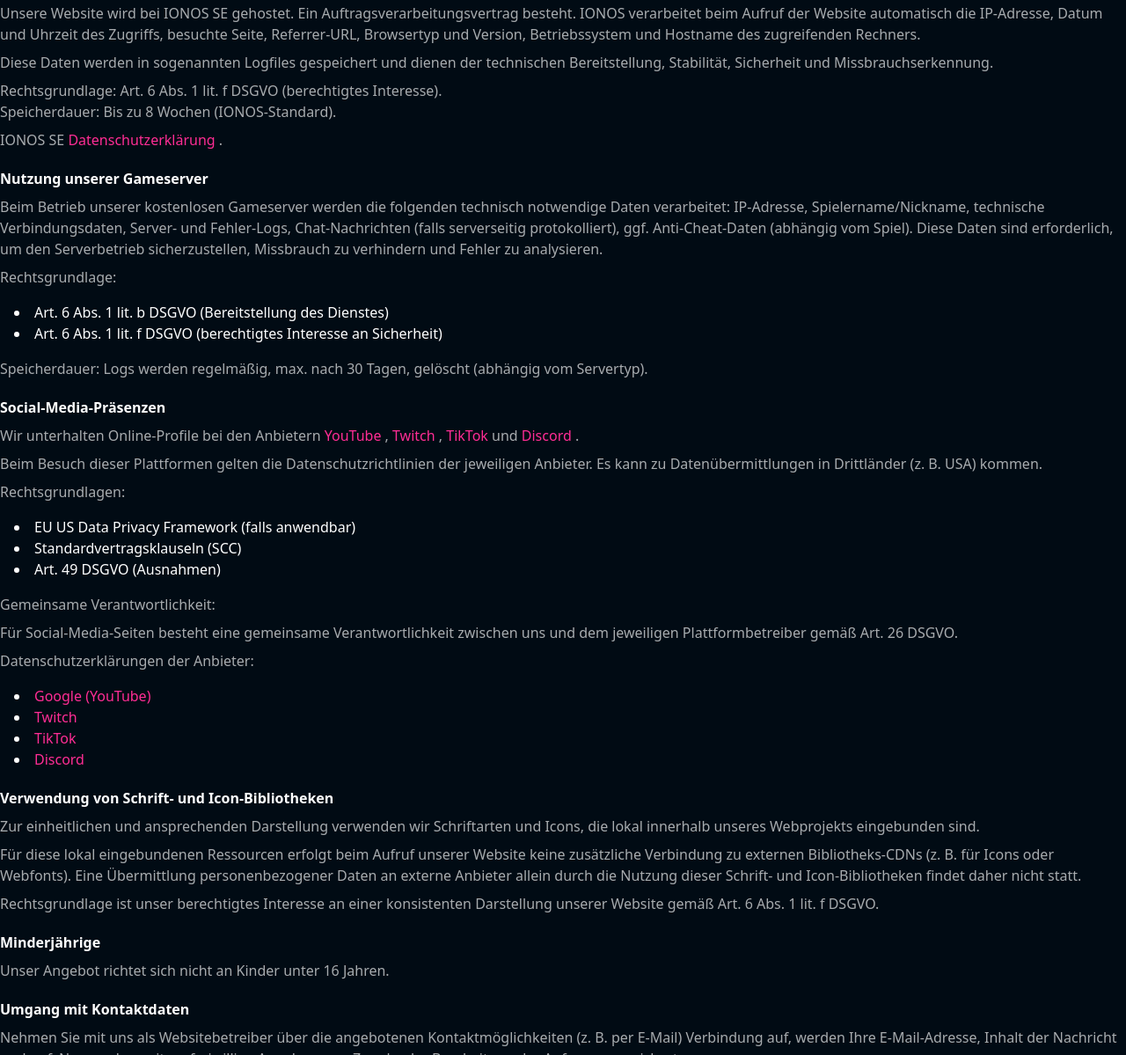
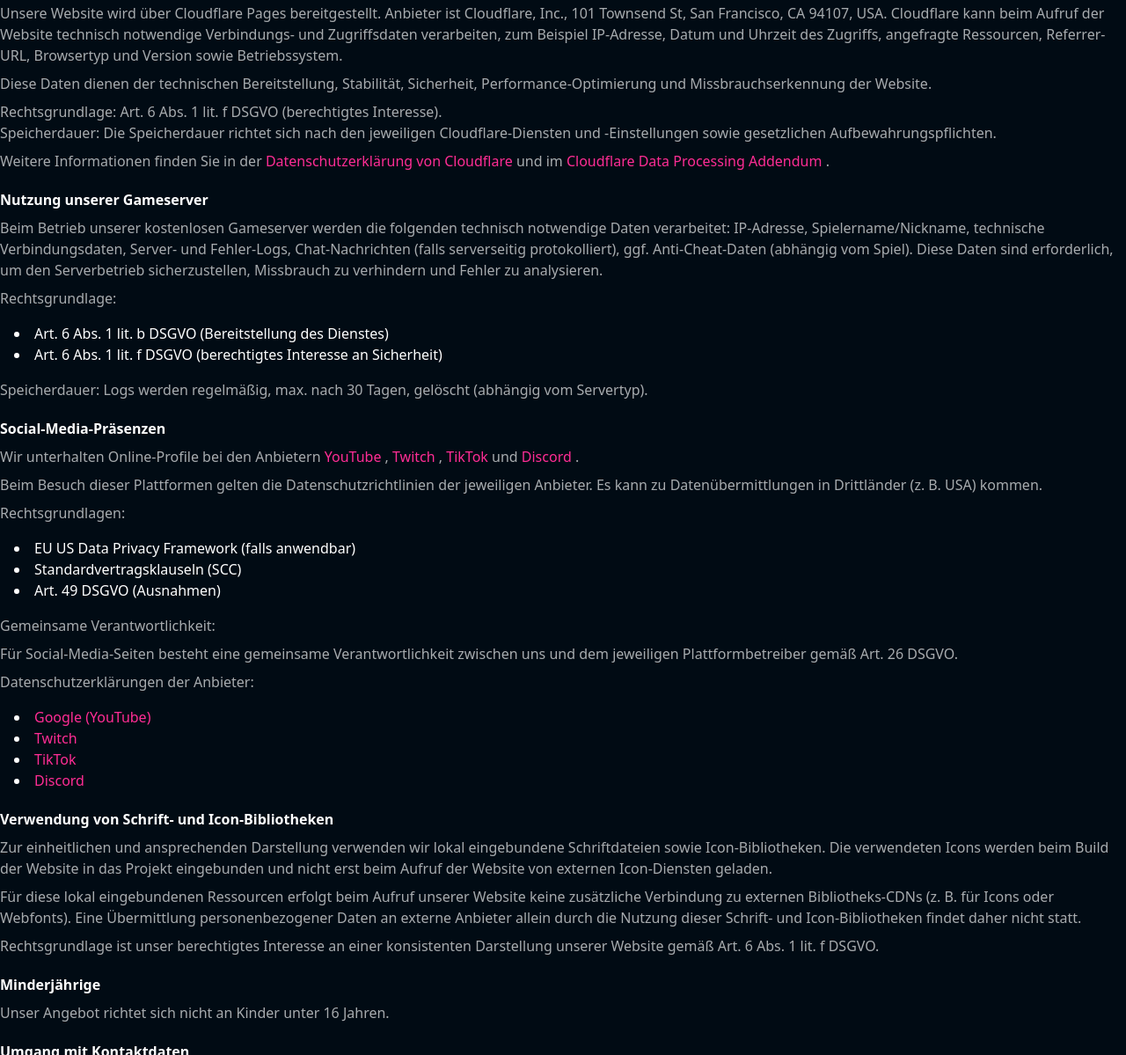
Before and after one commit to GAMINGGILDE/GAMING-GILDE-Web, an Astro site: page /datenschutz in a window 1280 px wide. Shown: the part 1113-2312 px from the top of the page at 88% size. Built offline with nearby package versions, Linux system fonts and the light colour scheme; Astro itself is replaced by a stand-in of ours.

Commit message:
Anpassungen für Cloudflare Pages

```diff
--- a/src/components/pages/datenschutz/PrivacyPage.astro
+++ b/src/components/pages/datenschutz/PrivacyPage.astro
@@ -111,28 +111,38 @@
         <div class="space-y-2">
           <h2 class="text-2xs font-semibold">Hosting & Server-Logfiles</h2>
           <p class="sub-text font-light ">
-            Unsere Website wird bei IONOS SE gehostet. Ein Auftragsverarbeitungsvertrag besteht.
-            IONOS verarbeitet beim Aufruf der Website automatisch die IP-Adresse, Datum und Uhrzeit
-            des Zugriffs, besuchte Seite, Referrer-URL, Browsertyp und Version, Betriebssystem und
-            Hostname des zugreifenden Rechners.
+            Unsere Website wird über Cloudflare Pages bereitgestellt. Anbieter ist Cloudflare, Inc.,
+            101 Townsend St, San Francisco, CA 94107, USA. Cloudflare kann beim Aufruf der Website
+            technisch notwendige Verbindungs- und Zugriffsdaten verarbeiten, zum Beispiel IP-Adresse,
+            Datum und Uhrzeit des Zugriffs, angefragte Ressourcen, Referrer-URL, Browsertyp und
+            Version sowie Betriebssystem.
           </p>
           <p class="sub-text font-light ">
-            Diese Daten werden in sogenannten Logfiles gespeichert und dienen der technischen
-            Bereitstellung, Stabilität, Sicherheit und Missbrauchserkennung.
+            Diese Daten dienen der technischen Bereitstellung, Stabilität, Sicherheit,
+            Performance-Optimierung und Missbrauchserkennung der Website.
           </p>
           <p class="sub-text font-light ">
             <strong>Rechtsgrundlage:</strong> Art. 6 Abs. 1 lit. f DSGVO (berechtigtes Interesse).
             <br />
-            <strong>Speicherdauer:</strong> Bis zu 8 Wochen (IONOS-Standard).
+            <strong>Speicherdauer:</strong> Die Speicherdauer richtet sich nach den jeweiligen
+            Cloudflare-Diensten und -Einstellungen sowie gesetzlichen Aufbewahrungspflichten.
           </p>
           <p class="sub-text font-light ">
-            IONOS SE{" "}
+            Weitere Informationen finden Sie in der{" "}
             <a
               class="font-light text-primary hover:underline"
-              href="https://www.ionos.de/hilfe/datenschutz"
+              href="https://www.cloudflare.com/privacypolicy/"
               target="_blank"
             >
-              Datenschutzerklärung
+              Datenschutzerklärung von Cloudflare
+            </a>{" "}
+            und im{" "}
+            <a
+              class="font-light text-primary hover:underline"
+              href="https://www.cloudflare.com/cloudflare-customer-dpa/"
+              target="_blank"
+            >
+              Cloudflare Data Processing Addendum
             </a>
             .
           </p>
@@ -268,8 +278,10 @@
         <div class="space-y-2">
           <h2 class="text-2xs font-semibold">Verwendung von Schrift- und Icon-Bibliotheken</h2>
           <p class="sub-text font-light">
-            Zur einheitlichen und ansprechenden Darstellung verwenden wir Schriftarten und Icons,
-            die lokal innerhalb unseres Webprojekts eingebunden sind.
+            Zur einheitlichen und ansprechenden Darstellung verwenden wir lokal eingebundene
+            Schriftdateien sowie Icon-Bibliotheken. Die verwendeten Icons werden beim Build der
+            Website in das Projekt eingebunden und nicht erst beim Aufruf der Website von externen
+            Icon-Diensten geladen.
           </p>
           <p class="sub-text font-light">
             Für diese lokal eingebundenen Ressourcen erfolgt beim Aufruf unserer Website keine
```
Also changed, not shown: README.md, 1 other file.
